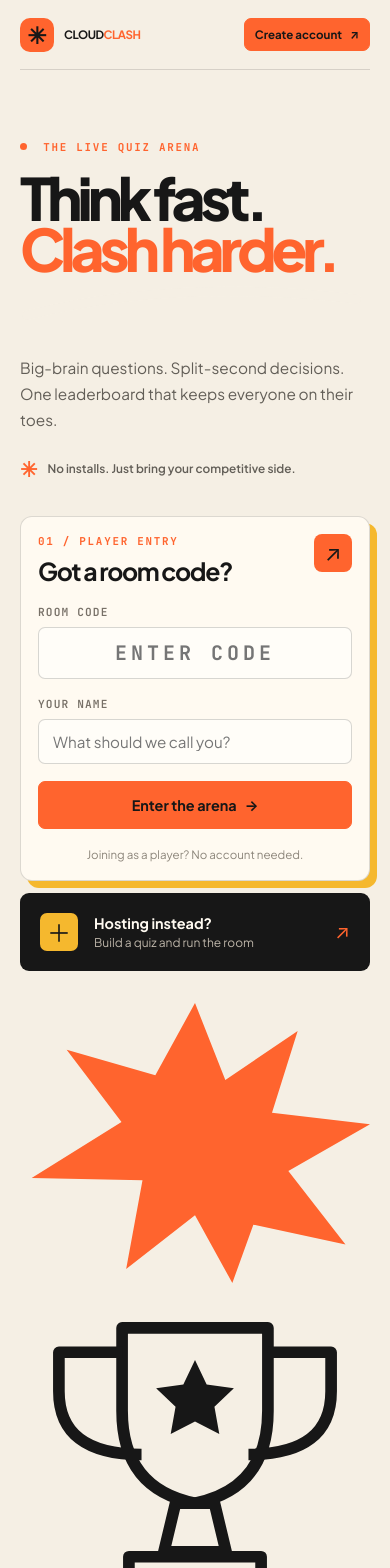
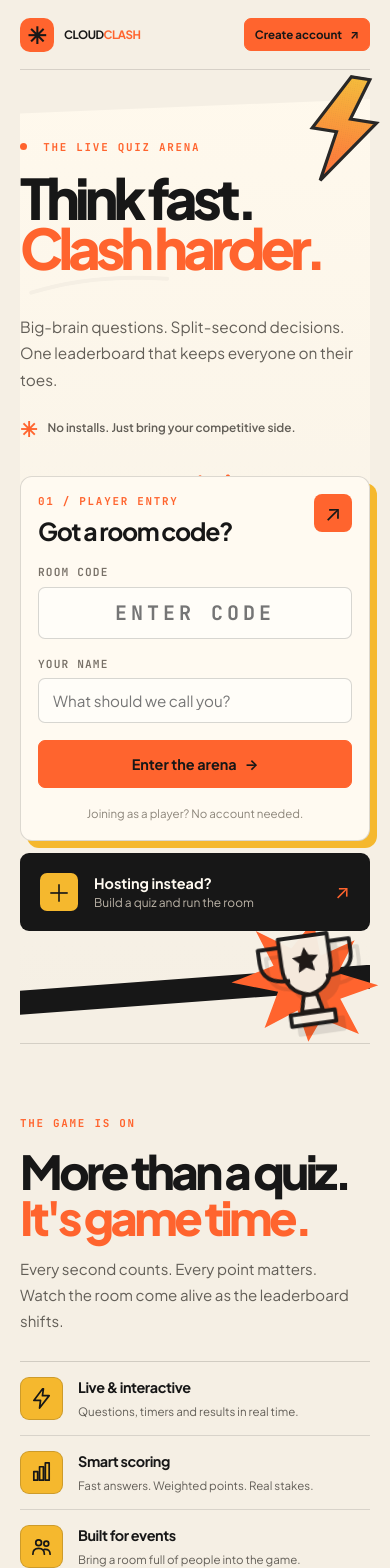
Before and after one commit to abhishek2k4/CloudClash, a React (Vite) app in the folder client/: page / in a window 390 px wide. Shown: the top 1568 px of the page. Built offline with nearby package versions, Linux system fonts and the light colour scheme; no server answers.

Commit message:
Style original CloudClash hero and feature SVGs

```diff
--- a/client/src/styles/global.css
+++ b/client/src/styles/global.css
@@ -1614,3 +1614,73 @@ body:has(.landing-shell) #root { background: #f5efe4; }
 @media (prefers-reduced-motion: reduce) {
   .landing-shell *, .landing-shell *::before, .landing-shell *::after { scroll-behavior:auto !important; transition:none !important; }
 }
+
+
+/* Original CloudClash SVG artwork integration */
+.landing-hero-section {
+  background-image: url("/assets/cloudclash/hero-background.svg");
+  background-repeat: no-repeat;
+  background-position: center 34%;
+  background-size: 100% 100%;
+}
+.landing-hero-copy h1 { max-width: 760px; }
+.landing-hero-copy h1 .headline-underline {
+  display:block; width:min(230px,42%); height:auto; margin:-4px 0 0 8px;
+  transform:rotate(-3deg);
+}
+.hero-artwork { position:absolute; z-index:1; inset:0; pointer-events:none; overflow:visible; }
+.hero-art-trophy {
+  position:absolute; width:clamp(145px,19vw,245px); height:auto;
+  left:39%; bottom:5%; z-index:2; filter:drop-shadow(7px 9px 0 rgba(23,23,23,.12));
+  transform:rotate(-8deg);
+}
+.hero-art-explosion {
+  position:absolute; width:clamp(190px,24vw,310px); height:auto;
+  left:37%; bottom:6%; z-index:1; transform:rotate(10deg);
+}
+.hero-art-lightning {
+  position:absolute; width:clamp(100px,13vw,165px); height:auto;
+  right:-2.5%; top:6%; z-index:0; transform:rotate(9deg); opacity:.92;
+}
+.hero-art-strokes {
+  position:absolute; width:clamp(90px,12vw,145px); height:auto;
+  left:43%; top:11%; z-index:1; transform:rotate(-12deg);
+}
+.landing-entry-stack { z-index:3; }
+.landing-hero-copy { position:relative; z-index:2; }
+.landing-hero-copy h1 { font-size:clamp(3.7rem,7vw,7.25rem); line-height:.9; }
+.feature-ribbon {
+  display:grid; grid-template-columns:repeat(3,minmax(0,1fr)); gap:0;
+  margin-top:38px; border-top:1px solid rgba(23,23,23,.16); border-bottom:1px solid rgba(23,23,23,.16);
+}
+.feature-ribbon article { display:flex; align-items:center; gap:15px; padding:24px 22px 24px 0; }
+.feature-ribbon article+article { padding-left:22px; border-left:1px solid rgba(23,23,23,.16); }
+.feature-ribbon article>span {
+  display:grid; place-items:center; flex:0 0 43px; width:43px; height:43px;
+  border:1px solid rgba(23,23,23,.18); border-radius:9px; background:#f5b82e;
+}
+.feature-ribbon img { width:23px; height:23px; display:block; }
+.feature-ribbon h3 { color:#171717; font-size:.9rem; letter-spacing:-.03em; }
+.feature-ribbon p { margin-top:4px; color:#625e57; font-size:.72rem; line-height:1.5; }
+.use-case-icon { display:grid; place-items:center; width:48px; height:48px; }
+.use-case-icon img { display:block; width:35px; height:35px; }
+.use-case-ink .use-case-icon img { filter:invert(1); }
+@media (max-width:900px) {
+  .hero-art-trophy { left:34%; bottom:2%; }
+  .hero-art-explosion { left:32%; bottom:3%; }
+  .hero-art-lightning { right:-3%; top:10%; }
+}
+@media (max-width:700px) {
+  .landing-hero-section { background-size:auto 100%; background-position:center; }
+  .landing-hero-copy h1 { max-width:100%; font-size:clamp(3.5rem,14vw,5.5rem); }
+  .landing-hero-copy h1 .headline-underline { width:145px; margin-top:-1px; }
+  .hero-artwork { inset:0; }
+  .hero-art-trophy { width:118px; left:auto; right:3px; bottom:8px; opacity:.96; }
+  .hero-art-explosion { width:150px; left:auto; right:-8px; bottom:3px; }
+  .hero-art-lightning { width:80px; right:-13px; top:4px; }
+  .hero-art-strokes { width:75px; left:auto; right:115px; top:41%; }
+  .landing-entry-stack { margin-bottom:30px; }
+  .feature-ribbon { grid-template-columns:1fr; margin-top:26px; }
+  .feature-ribbon article, .feature-ribbon article+article { padding:15px 0; border-left:0; }
+  .feature-ribbon article+article { border-top:1px solid rgba(23,23,23,.13); }
+}
```
